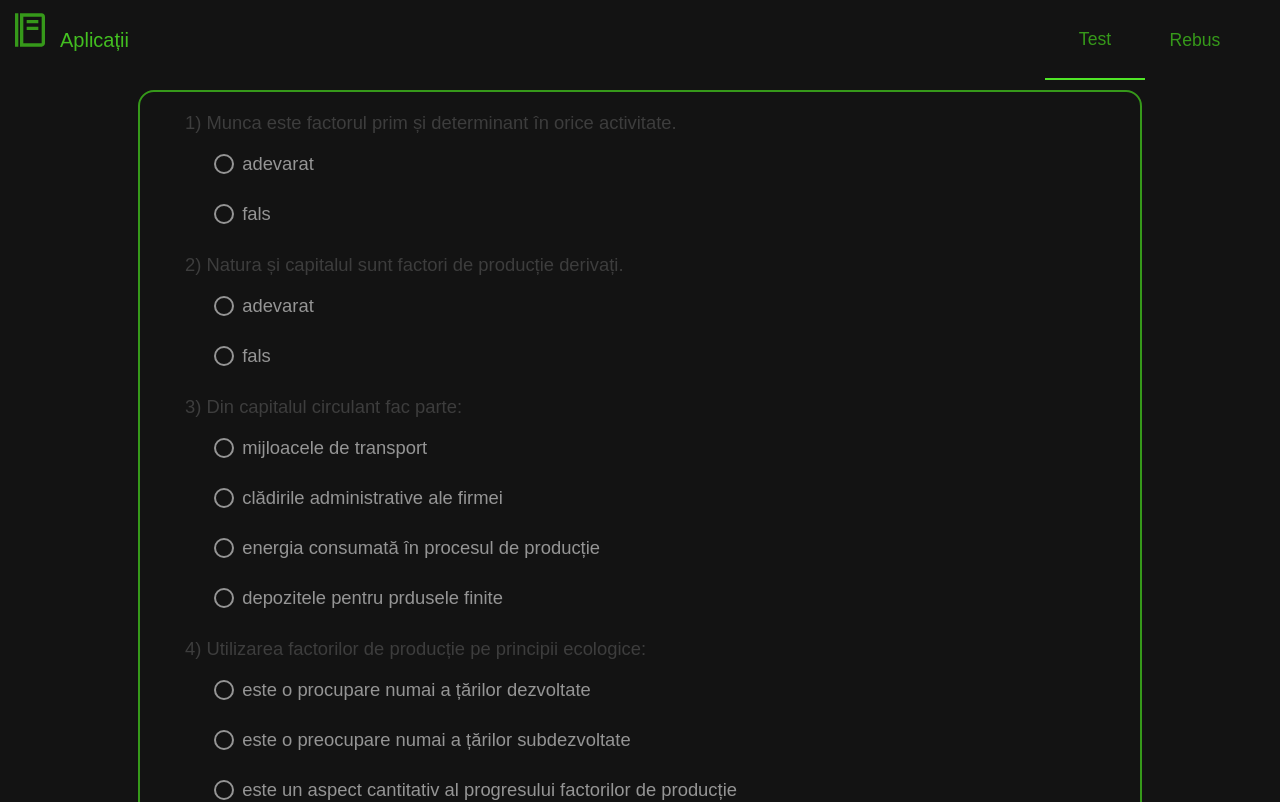
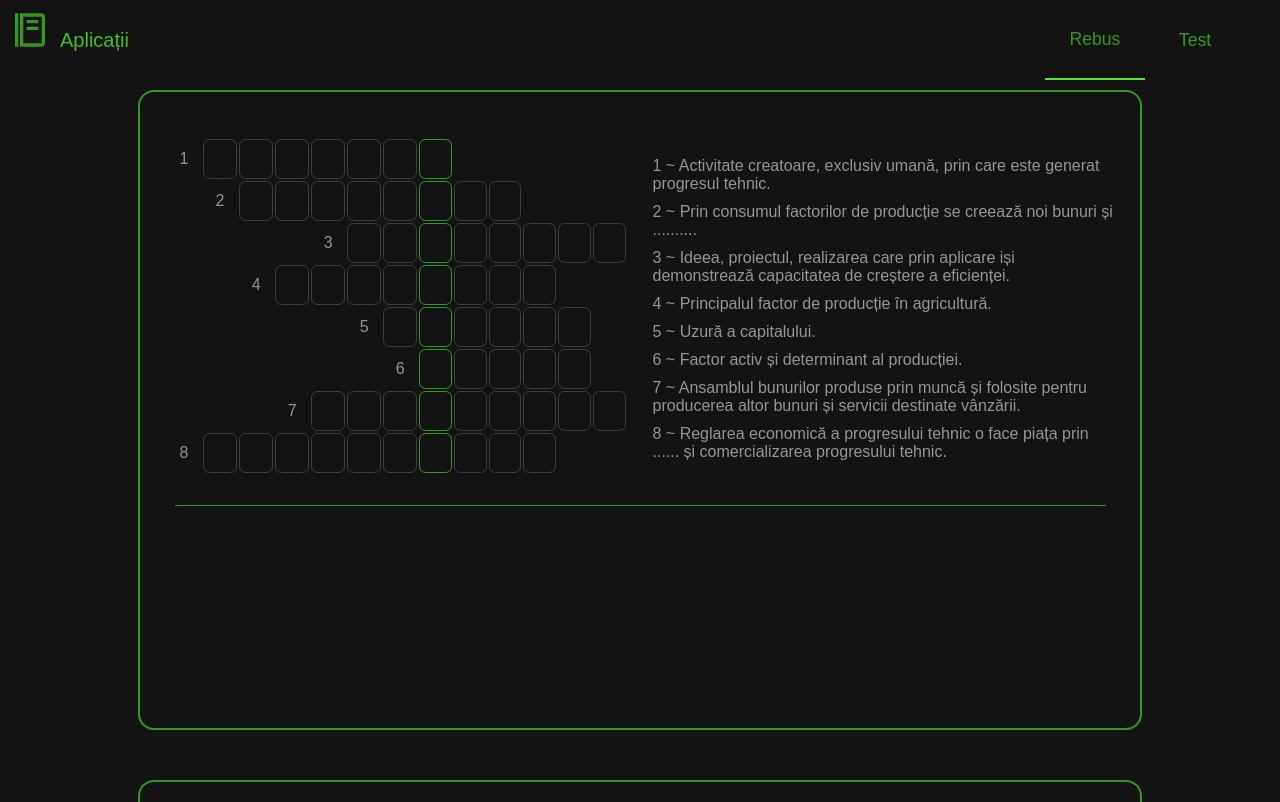
Before and after one commit to TheAncientOwl/progresul-fdp-react, a React (Create React App) app: page / in a window 1280 px wide. Shown: the top 802 px of the page. Built offline with nearby package versions, Linux system fonts and the light colour scheme.

Commit message:
implemented crosswords. (NEXT: Refactoring).

```diff
--- a/src/components/sections/SectionsConfig.js
+++ b/src/components/sections/SectionsConfig.js
@@ -90,10 +90,10 @@ const SectionsConfig = [
   {
     title: 'Aplicații',
     items: [
+      { title: 'Rebus', to: 'rebus' },
       { title: 'Test', to: 'test' },
-      { title: 'Rebus', to: 'rebus' },
     ],
-    contents: [<Test key={0} id={'test'} />, <Rebus key={1} id={'rebus'} />],
+    contents: [<Rebus key={1} id={'rebus'} />, <Test key={0} id={'test'} />],
   },
 ];
 
--- /dev/null
+++ b/src/components/sections/aplicatii/rebus/Crossword.js
@@ -0,0 +1,51 @@
+import React, { useState } from 'react';
+import PropTypes from 'prop-types';
+import { Row, LetterWrapper, LetterInput } from './RebusElements';
+
+export default function Crossword({ length, paddingLeft, index, highlightCell, onWordChange, wrong }) {
+  const [word, setWord] = useState(new Array(length));
+
+  const padding = [];
+  for (let index = 1; index <= paddingLeft; index++) padding.push(<LetterWrapper key={-index} invisible={true} />);
+
+  const setLetter = (letter, index) => {
+    const newWord = [...word];
+    newWord[index] = letter;
+    setWord(newWord);
+
+    onWordChange(newWord.join('').toUpperCase());
+  };
+
+  const cells = [];
+  for (let index = 0; index < length; index++)
+    cells.push(
+      <LetterWrapper key={index}>
+        <LetterInput
+          type='letter'
+          maxLength='1'
+          highlight={index == highlightCell}
+          onChange={e => setLetter(e.target.value, index)}
+          wrong={wrong}
+        />
+      </LetterWrapper>
+    );
+
+  return (
+    <Row>
+      {padding}
+      <LetterWrapper key={length} invisible={true}>
+        {index}
+      </LetterWrapper>
+      {cells}
+    </Row>
+  );
+}
+
+Crossword.propTypes = {
+  length: PropTypes.number.isRequired,
+  paddingLeft: PropTypes.number.isRequired,
+  index: PropTypes.number.isRequired,
+  highlightCell: PropTypes.number.isRequired,
+  onWordChange: PropTypes.func.isRequired,
+  wrong: PropTypes.bool.isRequired,
+};
--- /dev/null
+++ b/src/components/sections/aplicatii/rebus/RebusElements.js
@@ -0,0 +1,99 @@
+import styled, { css } from 'styled-components';
+
+export const Container = styled.div`
+  display: flex;
+  gap: 25px;
+  margin-top: 30px;
+`;
+
+export const CrosswordsWrapper = styled.table`
+  width: 100%;
+  margin: 10px auto;
+`;
+
+export const CrosswordsBody = styled.tbody``;
+
+export const Row = styled.tr``;
+
+export const LetterWrapper = styled.td`
+  width: 40px;
+  height: 40px;
+  text-align: center;
+  color: ${({ theme }) => theme.text.primary};
+
+  ${props =>
+    props.invisible &&
+    css`
+      border-style: none;
+    `}
+`;
+
+export const LetterInput = styled.input(
+  ({ theme, highlight, wrong }) => css`
+    width: 100%;
+    height: 100%;
+
+    text-align: center;
+    text-transform: uppercase;
+
+    background: ${theme.background};
+    color: ${theme.text.primary};
+
+    border: 1px solid ${theme.text.secondary};
+    border-radius: 0.4rem;
+
+    cursor: pointer;
+    transition: all 0.1s ease;
+
+    ${highlight &&
+    css`
+      color: ${theme.secondary};
+      border-color: ${theme.secondary};
+    `}
+
+    &:hover {
+      color: ${theme.primary};
+      border: 1px solid;
+      transition: all 0.1s ease;
+
+      ${wrong &&
+      css`
+        color: red;
+      `}
+    }
+
+    ${wrong &&
+    css`
+      color: red;
+    `}
+  `
+);
+
+export const HintsContainer = styled.div`
+  width: 100%;
+  margin: 20px auto;
+`;
+
+export const Hint = styled.div`
+  color: ${props => props.theme.text.primary};
+  margin-top: 10px;
+`;
+
+export const HintWord = styled.div(
+  ({ submitted, right, theme }) => css`
+    padding-top: 5px;
+    font-size: small;
+    display: none;
+    color: red;
+
+    ${submitted &&
+    css`
+      display: block;
+    `}
+
+    ${right &&
+    css`
+      color: ${theme.primary};
+    `}
+  `
+);
--- /dev/null
+++ b/src/components/sections/aplicatii/rebus/Words.js
@@ -0,0 +1,38 @@
+const Words = [
+  {
+    word: 'INOVARE',
+    paddingLeft: 0,
+    highlightCell: 6,
+    hint: 'Activitate creatoare, exclusiv umană, prin care este generat progresul tehnic.',
+  },
+  {
+    word: 'SERVICII',
+    paddingLeft: 1,
+    highlightCell: 5,
+    hint: 'Prin consumul factorilor de producție se creează noi bunuri și ..........',
+  },
+  {
+    word: 'INOVATIE',
+    paddingLeft: 4,
+    highlightCell: 2,
+    hint: 'Ideea, proiectul, realizarea care prin aplicare iși demonstrează capacitatea de creștere a eficienței.',
+  },
+  { word: 'PAMANTUL', paddingLeft: 2, highlightCell: 4, hint: 'Principalul factor de producție în agricultură.' },
+  { word: 'MORALA', paddingLeft: 5, highlightCell: 1, hint: 'Uzură a capitalului.' },
+  { word: 'MUNCA', paddingLeft: 6, highlightCell: 0, hint: 'Factor activ și determinant al producției.' },
+  {
+    word: 'CAPITALUL',
+    paddingLeft: 3,
+    highlightCell: 3,
+    hint: 'Ansamblul bunurilor produse prin muncă și folosite pentru producerea altor bunuri și servicii destinate vânzării.',
+  },
+  {
+    word: 'CONCURENTA',
+    paddingLeft: 0,
+    highlightCell: 6,
+    hint: 'Reglarea economică a progresului tehnic o face piața prin ...... și comercializarea progresului tehnic.',
+  },
+];
+
+Object.freeze(Words);
+export default Words;
--- a/src/components/sections/aplicatii/rebus/index.js
+++ b/src/components/sections/aplicatii/rebus/index.js
@@ -1,9 +1,70 @@
-import React from 'react';
+import React, { useState } from 'react';
 import PropTypes from 'prop-types';
 import ContentSection from '../../../content';
+import Words from './Words';
+import { Container, CrosswordsBody, CrosswordsWrapper, Hint, HintsContainer, HintWord } from './RebusElements';
+import Crossword from './Crossword';
+import { Button } from '../test/TestElements';
+import { Divider } from '../../../content/ContentElements';
 
 export default function Rebus({ id }) {
-  return <ContentSection id={id}></ContentSection>;
+  const [answers, setAnswers] = useState(new Array(Words.length));
+  const [submitted, setSubmitted] = useState(false);
+
+  const crosswords = [];
+  const hints = [];
+
+  const setAnswer = (answer, index) => {
+    const newAnswers = [...answers];
+    newAnswers[index] = answer;
+    setAnswers(newAnswers);
+  };
+
+  Words.map((item, index) => {
+    crosswords.push(
+      <Crossword
+        key={index}
+        index={index + 1}
+        length={item.word.length}
+        paddingLeft={item.paddingLeft}
+        highlightCell={item.highlightCell}
+        onWordChange={answer => setAnswer(answer, index)}
+        wrong={submitted && answers[index] !== Words[index].word}
+      />
+    );
+
+    hints.push(
+      <Hint key={index}>
+        {`${index + 1} ~ ${item.hint}`}
+        <HintWord submitted={submitted} right={answers[index] === Words[index].word}>
+          Raspuns: {item.word}
+        </HintWord>
+      </Hint>
+    );
+  });
+
+  const allCompleted = () => {
+    const selected = answers.reduce((accumulator, currentValue) => accumulator + (currentValue !== undefined), 0);
+    return selected == Words.length;
+  };
+
+  return (
+    <ContentSection id={id}>
+      <Container>
+        <CrosswordsWrapper>
+          <CrosswordsBody>{crosswords}</CrosswordsBody>
+        </CrosswordsWrapper>
+        <HintsContainer>{hints}</HintsContainer>
+      </Container>
+      <Divider />
+      {allCompleted() && (
+        <>
+          <Button onClick={() => setSubmitted(true)}>Verfică rebusul</Button>
+          <Divider />
+        </>
+      )}
+    </ContentSection>
+  );
 }
 
 Rebus.propTypes = {
```
